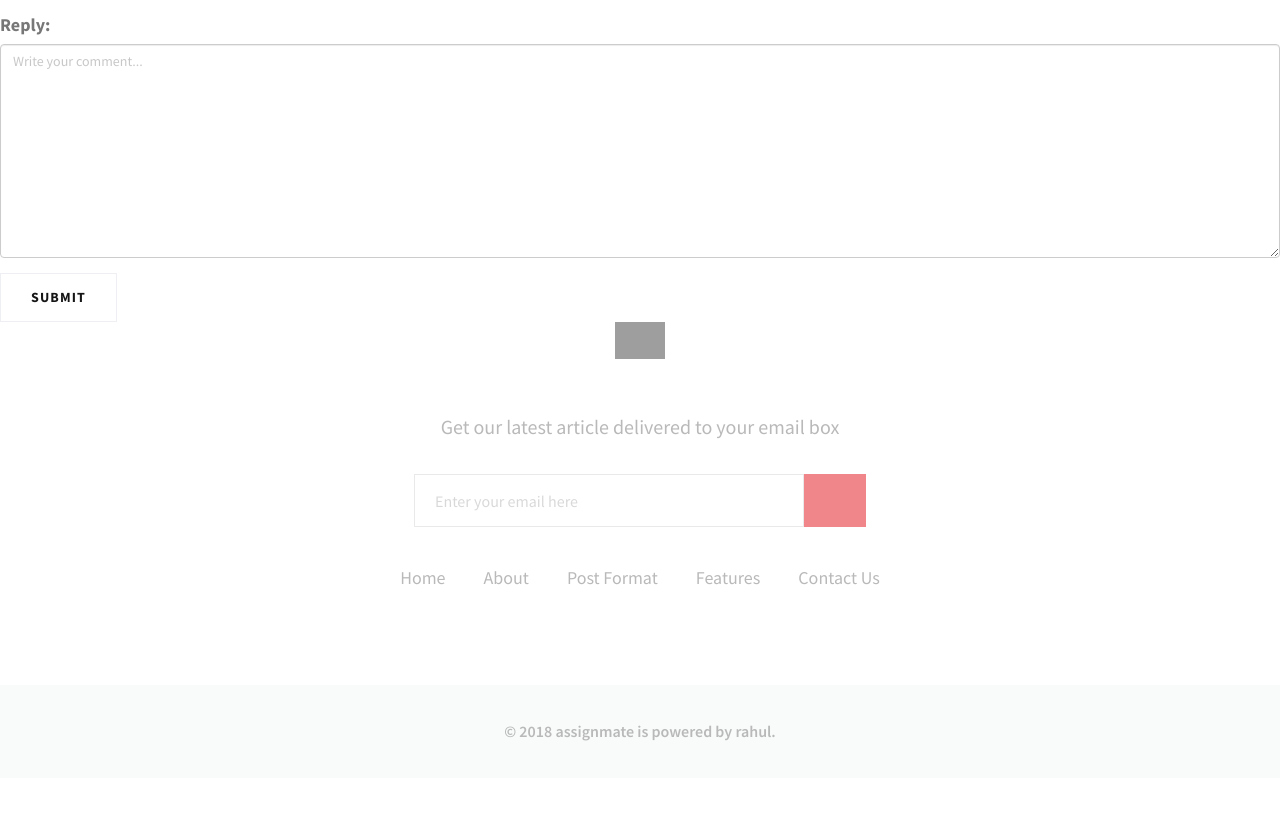
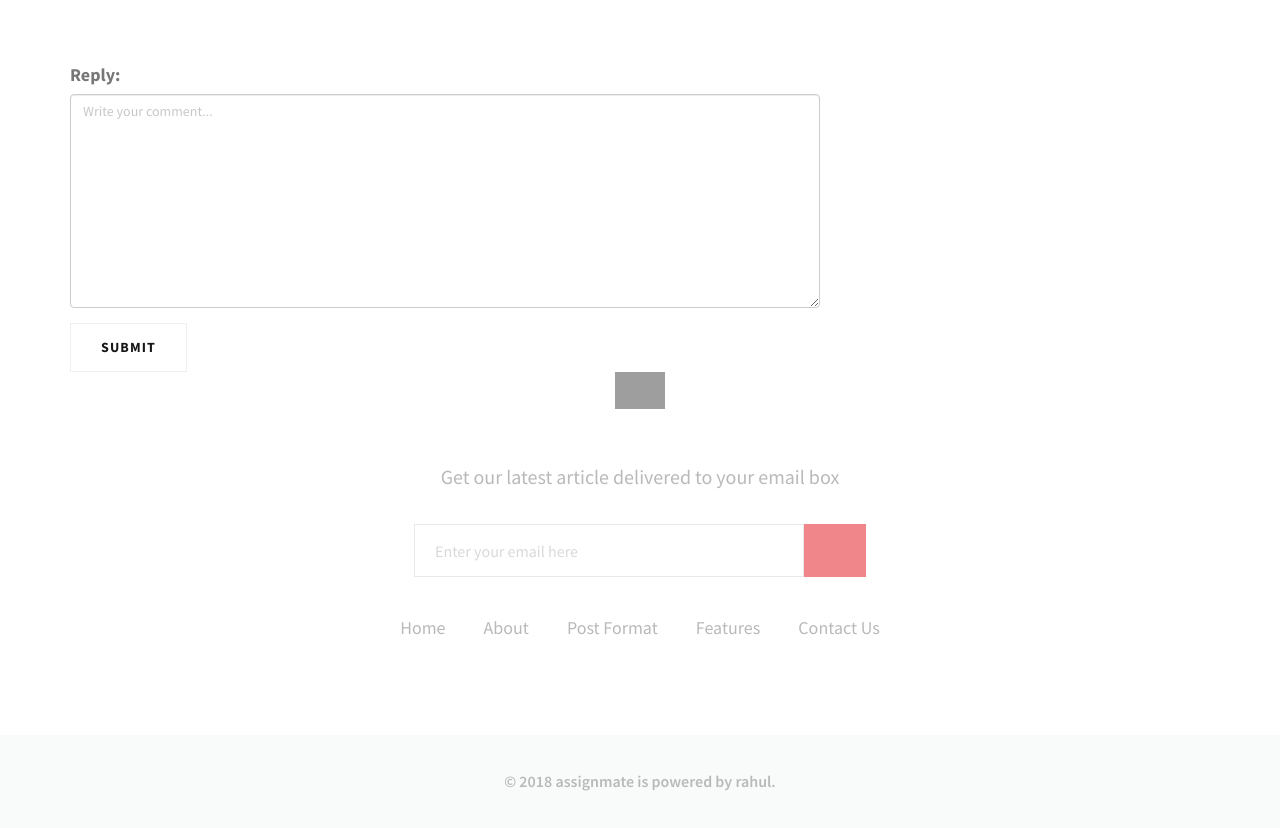
Before and after one commit to rahul-keshav/assignamate, a Django app: page /home/assignment-discussion-reply/1 in a window 1280 px wide. Shown: the part 78-906 px from the top of the page. Before the commit the page ends 819 px from the top, so only its background shows below. Run offline with Django 3.2, Linux system fonts and the light colour scheme; a user stored in the database is signed in; some libraries are stand-ins or nearby versions; some web fonts are replaced; grey boxes are pictures that could not be loaded.

Commit message:
made some change in reply of assignment

```diff
--- a/assignment/templates/assignment/blog_site.html
+++ b/assignment/templates/assignment/blog_site.html
@@ -55,7 +55,7 @@
                                     <a href="javascript:void(0)"> <i class="fa fa-heart-o" aria-hidden="true"></i> Lifestyle </a>
                                 </li>
                             </ul>
-                            <p>{{blog.text|safe|linebreaks}} </p>
+                            <p>{{blog.text|truncatewords:100}} </p>
                             <div class="bottom-blog">
                                 <a href="javascript:void(0)" class="continue-read"> Continue Reading <i class="fa fa-angle-right" aria-hidden="true"></i> </a>
                                 <ul class="social">
--- a/home/templates/home/assignment_discussion.html
+++ b/home/templates/home/assignment_discussion.html
@@ -18,7 +18,7 @@
                                   {% for comment in comments %}
                                     <div class="blog-comment">
                                         <a class="comment-avtar"><img src="{%if comment.user.useraccount.image %}{{comment.user.useraccount.image.url}}{% else %}https://www.atomix.com.au/media/2015/06/atomix_user31.png{%endif%}" alt="image"></a>
-                                        <div class="comment-text">
+                                        <div class="comment-text w3-Modern-Antiqua">
                                             <h3>{{comment.user.username}}</h3>
                                             <h5>{{comment.date}}</h5>
                                             <p>{{comment.comment}}</p>
--- a/home/templates/home/assignment_discussion_reply.html
+++ b/home/templates/home/assignment_discussion_reply.html
@@ -1,8 +1,16 @@
 {% extends 'accounts/base.html'%}
 {% block body %}
-<form method="post">
-    {% csrf_token %}
-    {{ form.as_p}}
-    <button class="btn" type="submit">Submit</button>
-</form>
+<div id="main-content" class="content-box right-sidebar pad-top-big pr">
+    <div class="container">
+        <div class="row">
+            <div class="col-lg-8 col-md-8 col-sm-12 col-xs-12">
+                <form method="post">
+                    {% csrf_token %}
+                    {{ form.as_p}}
+                    <button class="btn" type="submit">Submit</button>
+                </form>
+            </div>
+        </div>
+    </div>
+</div>
 {%endblock%}
```
Also changed, not shown: accounts/templates/accounts/base.html (+12 -25 lines), home/templates/home/home.html (+7 -80 lines).
